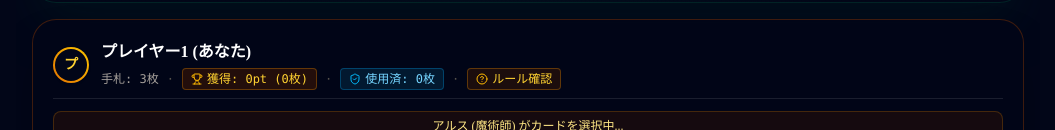
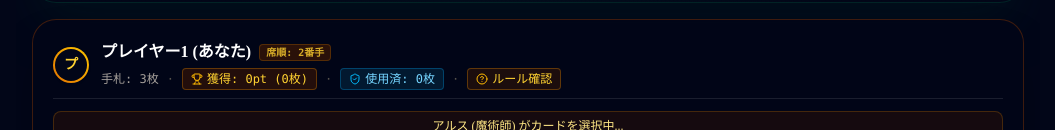
Before and after one commit to astalersifl-pixel/alphabetical_order, a React (Vite) app: page / in a window 1280 px wide. Both pictures are taken after a click on the button "対戦を開始する". Shown: the part 758-888 px from the top of the page, without its empty margins (112-1167 px from the left). Built offline with nearby package versions, Linux system fonts and the light colour scheme; no server answers; the database is empty.

Commit message:
Update PlayerBar.tsx

```diff
--- a/src/components/PlayerBar.tsx
+++ b/src/components/PlayerBar.tsx
@@ -6,6 +6,7 @@ import { sound } from '../utils/audio';
 
 interface OpponentsBarProps {
   opponents: Player[];
+  allPlayers?: Player[];
   activePlayerId: string;
   isSelectOpponentPhase: boolean;
   onSelectOpponent: (opponent: Player) => void;
@@ -15,6 +16,7 @@ interface OpponentsBarProps {
 
 export const OpponentsBar: React.FC<OpponentsBarProps> = ({
   opponents,
+  allPlayers,
   activePlayerId,
   isSelectOpponentPhase,
   onSelectOpponent,
@@ -27,6 +29,7 @@ export const OpponentsBar: React.FC<OpponentsBarProps> = ({
         const isCurrentTurn = opponent.id === activePlayerId;
         const isRevealedToViewer =
           opponent.isRevealedToAll || !!opponent.revealedToPlayers[viewerPlayerId];
+        const seatIndex = allPlayers ? allPlayers.findIndex((p) => p.id === opponent.id) : -1;
 
         return (
           <div
@@ -44,8 +47,13 @@ export const OpponentsBar: React.FC<OpponentsBarProps> = ({
                   {opponent.name.slice(0, 1)}
                 </div>
                 <div>
-                  <h4 className="font-serif-jp text-xs sm:text-sm font-bold text-stone-100 flex items-center gap-1">
-                    {opponent.name}
+                  <h4 className="font-serif-jp text-xs sm:text-sm font-bold text-stone-100 flex items-center gap-1.5 flex-wrap">
+                    <span>{opponent.name}</span>
+                    {seatIndex !== -1 && (
+                      <span className="text-[10px] text-amber-300/80 bg-amber-950/60 px-1.5 py-0.2 rounded border border-amber-500/20 font-mono">
+                        席順: {seatIndex + 1}番手
+                      </span>
+                    )}
                     {isCurrentTurn && <Crown className="w-3.5 h-3.5 text-amber-400" />}
                   </h4>
                   <div className="text-[10px] text-stone-400 font-mono">
@@ -132,6 +140,7 @@ export const OpponentsBar: React.FC<OpponentsBarProps> = ({
 
 interface CurrentPlayerHandProps {
   player: Player;
+  seatNumber?: number;
   isMyTurn: boolean;
   canPlayCard: boolean;
   selectedCard: CardData | null;
@@ -144,6 +153,7 @@ interface CurrentPlayerHandProps {
 
 export const CurrentPlayerHand: React.FC<CurrentPlayerHandProps> = ({
   player,
+  seatNumber,
   isMyTurn,
   canPlayCard,
   selectedCard,
@@ -165,8 +175,13 @@ export const CurrentPlayerHand: React.FC<CurrentPlayerHandProps> = ({
             </div>
           </div>
           <div>
-            <h3 className="font-serif-jp text-sm sm:text-base font-bold text-white flex items-center gap-2">
+            <h3 className="font-serif-jp text-sm sm:text-base font-bold text-white flex items-center gap-2 flex-wrap">
               <span>{player.name} (あなた)</span>
+              {seatNumber !== undefined && (
+                <span className="text-[10px] text-amber-300/80 bg-amber-950/60 px-1.5 py-0.2 rounded border border-amber-500/20 font-mono">
+                  席順: {seatNumber}番手
+                </span>
+              )}
               {isMyTurn && (
                 <span className="text-[11px] bg-amber-500 text-slate-950 px-2 py-0.5 rounded-full font-bold">
                   あなたのターン
```
